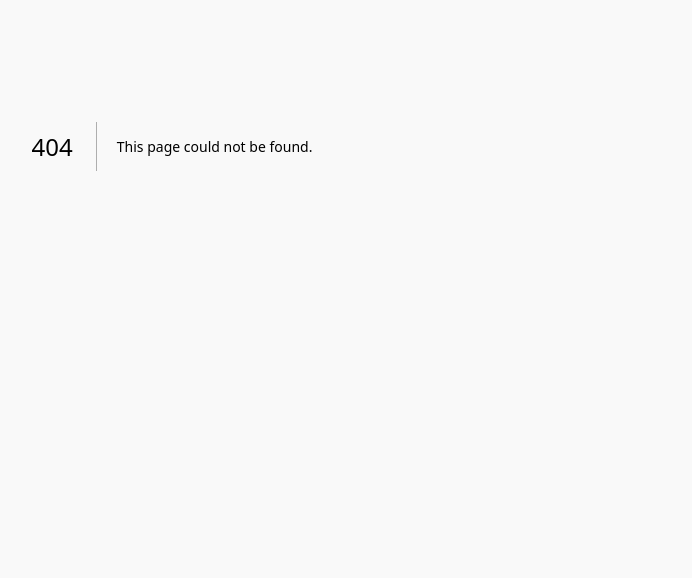
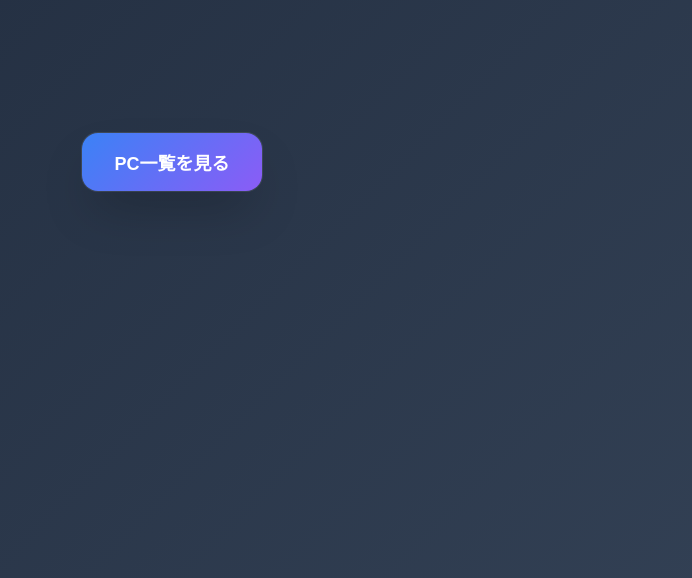
Before and after one commit to masaya-nakatsuka/pcdb, a Next.js app: page / in a window 1280 px wide. Before the commit this address had no page. Shown: the part 254-832 px from the top of the page, without its empty margins (468-1160 px from the left). Before the commit the page ends 800 px from the top, so only its background shows below. Built offline with nearby package versions, Linux system fonts and the light colour scheme.

Commit message:
ルートパスにボタンを設置

```diff
--- /dev/null
+++ b/src/app/page.tsx
@@ -0,0 +1,48 @@
+'use client'
+
+import Link from 'next/link'
+
+export default function HomePage() {
+  return (
+    <div style={{
+      minHeight: '100vh',
+      background: 'linear-gradient(135deg, #1e293b 0%, #334155 100%)',
+      display: 'flex',
+      alignItems: 'center',
+      justifyContent: 'center',
+      padding: '16px'
+    }}>
+      <Link
+        href="/pc-list"
+        style={{
+          display: 'inline-flex',
+          alignItems: 'center',
+          justifyContent: 'center',
+          padding: '16px 32px',
+          fontSize: '18px',
+          fontWeight: '600',
+          color: 'white',
+          background: 'linear-gradient(135deg, #3b82f6 0%, #8b5cf6 100%)',
+          borderRadius: '16px',
+          boxShadow: '0 25px 50px -12px rgba(0, 0, 0, 0.25), 0 0 0 1px rgba(255, 255, 255, 0.1)',
+          textDecoration: 'none',
+          transition: 'all 0.3s ease',
+          position: 'relative',
+          overflow: 'hidden'
+        }}
+        onMouseEnter={(e) => {
+          e.currentTarget.style.transform = 'scale(1.05)'
+          e.currentTarget.style.background = 'linear-gradient(135deg, #2563eb 0%, #7c3aed 100%)'
+          e.currentTarget.style.boxShadow = '0 32px 64px -12px rgba(59, 130, 246, 0.4), 0 0 0 1px rgba(255, 255, 255, 0.1)'
+        }}
+        onMouseLeave={(e) => {
+          e.currentTarget.style.transform = 'scale(1)'
+          e.currentTarget.style.background = 'linear-gradient(135deg, #3b82f6 0%, #8b5cf6 100%)'
+          e.currentTarget.style.boxShadow = '0 25px 50px -12px rgba(0, 0, 0, 0.25), 0 0 0 1px rgba(255, 255, 255, 0.1)'
+        }}
+      >
+        PC一覧を見る
+      </Link>
+    </div>
+  )
+}
```
Also changed, not shown: src/app/pc-list/page.tsx (+48 -7 lines).
